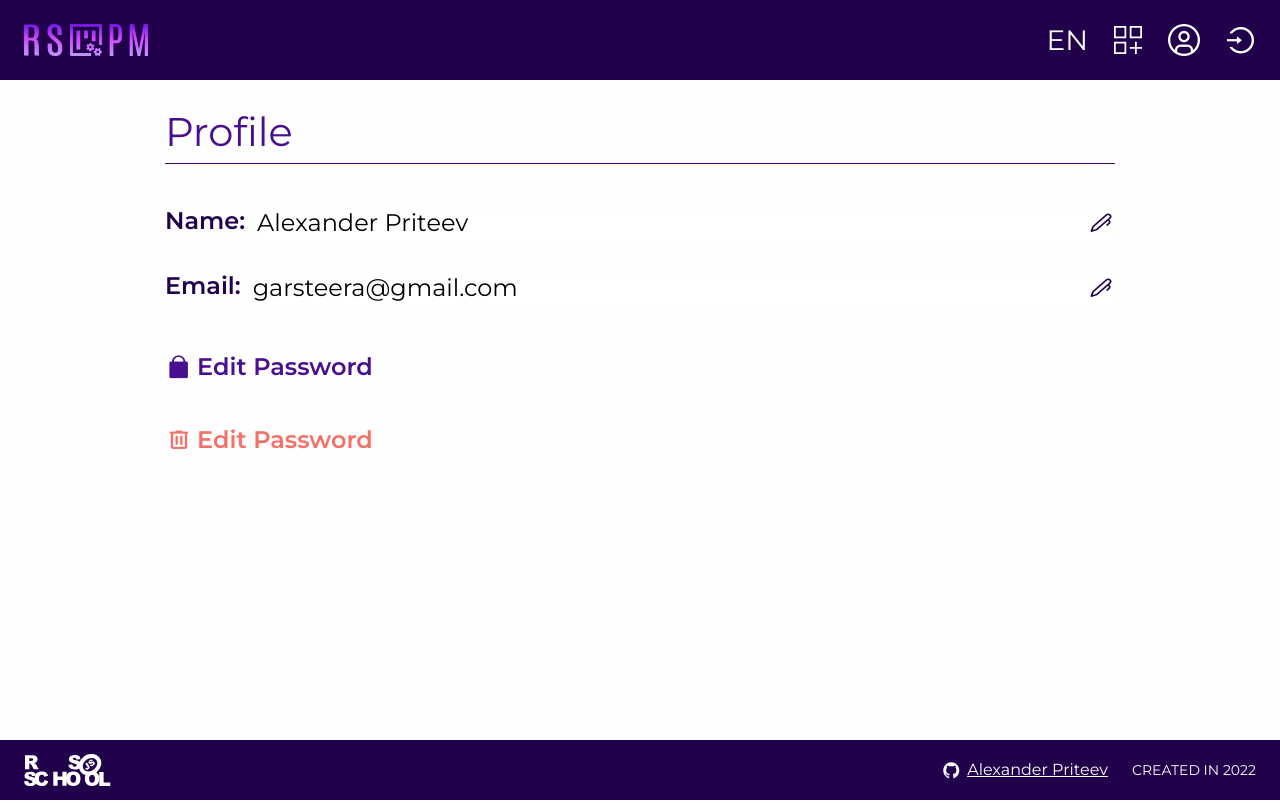
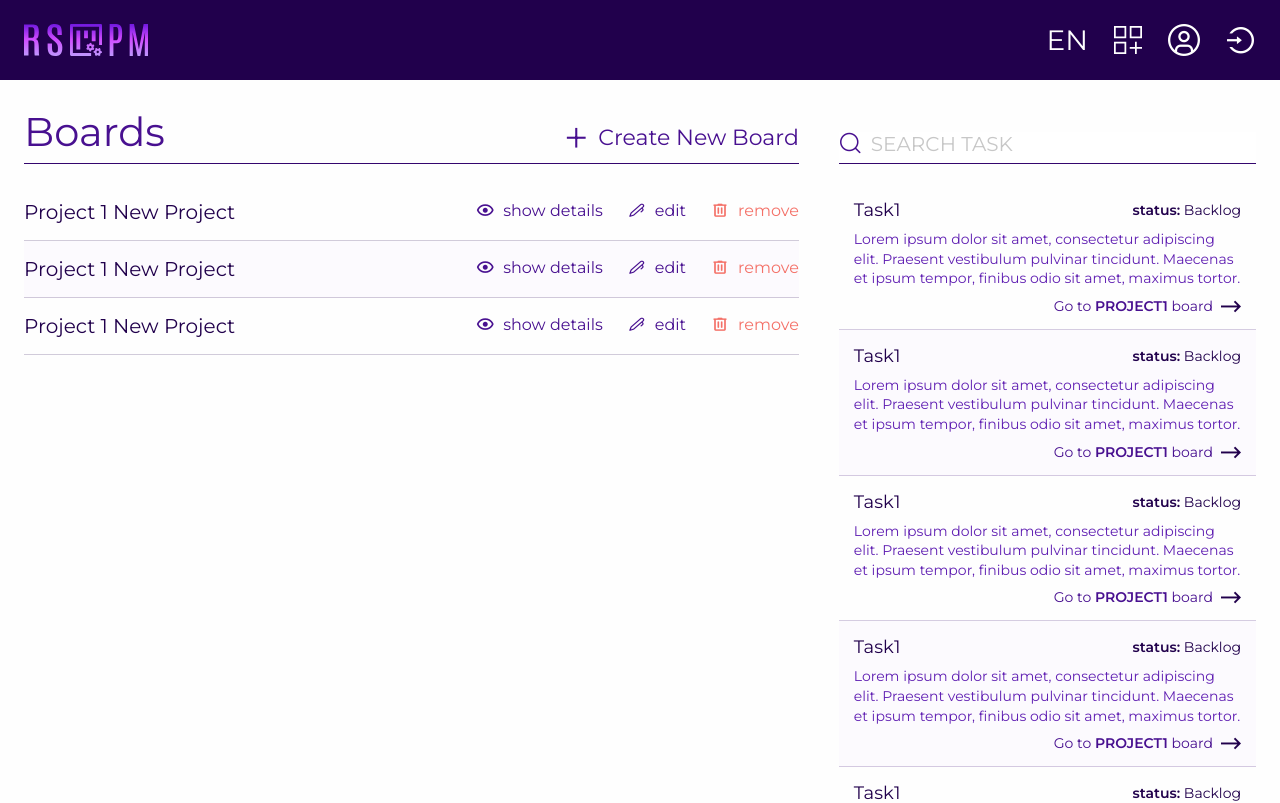
Before and after one commit to AlexanderPriteev/rss-project-management, a React (Create React App) app: page / in a window 1280 px wide. Shown: the top 803 px of the page. Built offline with nearby package versions, Linux system fonts and the light colour scheme.

Commit message:
feat: add main page

```diff
--- a/src/App.tsx
+++ b/src/App.tsx
@@ -2,7 +2,8 @@ import React from 'react';
 import './style.scss';
 import { Header } from './companents/hedear';
 import { Footer } from './companents/footer';
-import { Profile } from './pages/profile';
+import { Main } from './pages/main';
+// import { Profile } from './pages/profile';
 // import { Welcome } from './pages/welcome';
 // import { Login } from './pages/auth/login';
 // import { SignUp } from './pages/auth/sign-up';
@@ -15,7 +16,8 @@ function App() {
         {/*<Welcome />*/}
         {/*<Login />*/}
         {/*<SignUp />*/}
-        <Profile />
+        {/*<Profile />*/}
+        <Main />
       </main>
       <Footer />
     </>
--- a/src/assets/styles/page.scss
+++ b/src/assets/styles/page.scss
@@ -29,5 +29,6 @@
   border-bottom: .1rem solid $primary-800;
   display: flex;
   justify-content: space-between;
+  align-items: flex-end;
   gap: 2.4rem;
 }
--- /dev/null
+++ b/src/pages/main/boards/board/index.tsx
@@ -0,0 +1,57 @@
+import React, { useState } from 'react';
+
+//TODO
+interface IBoard {
+  id: string;
+  title: string;
+  description: string;
+  team: string;
+  date: string;
+  pm: string;
+  countTasks: string;
+}
+
+export const Board = function (card: IBoard) {
+  const [boardId, title, description, team, date, pm, count] = Object.values(card);
+  const [hide, setHide] = useState(true);
+  return (
+    <div className="board" id={boardId}>
+      <div className="board__head">
+        <h3 className="board-title">{title}</h3>
+        <div className="board-icon-list">
+          <span
+            className={`board-icon icon-${hide ? 'show' : 'hide'}`}
+            onClick={() => setHide(!hide)}
+          >
+            {hide ? 'show' : 'hide'} details
+          </span>
+          <span className="board-icon icon-pen">edit</span>
+          <span className="board-icon icon-delete c-red">remove</span>
+        </div>
+      </div>
+      <div className={`board__body ${hide && 'hide'}`}>
+        <div className="board__col-main">
+          <p className="board-about">{description}</p>
+          <div className="board-row">
+            <span className="board-subtitle">Team:</span>
+            <span className="board-data">{team}</span>
+          </div>
+        </div>
+        <div className="board__col-about">
+          <div className="board-row">
+            <span className="board-subtitle">Date of Creatian:</span>
+            <span className="board-data">{date}</span>
+          </div>
+          <div className="board-row">
+            <span className="board-subtitle">Project Manager:</span>
+            <span className="board-data">{pm}</span>
+          </div>
+          <div className="board-row">
+            <span className="board-subtitle">Count of Task:</span>
+            <span className="board-data">{count}</span>
+          </div>
+        </div>
+      </div>
+    </div>
+  );
+};
--- /dev/null
+++ b/src/pages/main/boards/index.tsx
@@ -0,0 +1,29 @@
+import React, { useState } from 'react';
+import { Board } from './board';
+
+const tmpBoard = {
+  id: '1234',
+  title: 'Project 1 New Project',
+  description:
+    'Lorem ipsum dolor sit amet, consectetur adipiscing elit. Praesent vestibulum pulvinar tincidunt. Maecenas et ipsum tempor, finibus odio sit amet, maximus tortor. Phasellus malesuada fringilla lacus vel volutpat. Nulla aliquam porta turpis eu bibendum. Praesent erat eros, ultricies vel arcu et, lacinia pharetra tellus.',
+  team: 'Alexander Priteev, Wade Warren, Cameron Williamson, Jane Cooper, Brooklyn Simmons, Leslie Alexander, Jenny Wilson',
+  date: '2022-11-12',
+  pm: 'Alexander Priteev',
+  countTasks: '9',
+};
+
+export const MainBoards = function () {
+  return (
+    <div className="main-boards">
+      <div className="headline">
+        Boards
+        <span className="board-new icon-add">Create New Board</span>
+      </div>
+      <div className="board-list">
+        <Board {...tmpBoard} />
+        <Board {...tmpBoard} />
+        <Board {...tmpBoard} />
+      </div>
+    </div>
+  );
+};
--- /dev/null
+++ b/src/pages/main/index.tsx
@@ -0,0 +1,12 @@
+import React from 'react';
+import { MainBoards } from './boards';
+import { MainTasks } from './tasks';
+
+export const Main = function () {
+  return (
+    <div className="main">
+      <MainBoards />
+      <MainTasks />
+    </div>
+  );
+};
--- /dev/null
+++ b/src/pages/main/main.scss
@@ -0,0 +1,249 @@
+.main {
+  width: 100%;
+  max-width: 161.5rem;
+  display: flex;
+  justify-content: space-between;
+  gap: 4rem;
+  margin: 0 auto;
+
+  &-boards {
+    width: 65%;
+    max-width: 95rem;
+    display: flex;
+    flex-direction: column;
+    gap: 2rem;
+  }
+  &-tasks{
+    width: 35%;
+    max-width: 53rem;
+    display: flex;
+    flex-direction: column;
+    gap: 2rem;
+  }
+  &-search{
+    width: 100%;
+    min-height: 5.2rem;
+    display: flex;
+    align-items: flex-end;
+    position: relative;
+    color: $primary-700;
+    &__icon{
+      width: 2.4rem;
+      height: 2.4rem;
+      font-size: 2.4rem;
+      display: inline-flex;
+      align-items: center;
+      justify-content: center;
+      position: absolute;
+      left: 0;
+      bottom: .8rem;
+    }
+    &__field{
+      font-size: 2rem;
+      line-height: 1;
+      display: block;
+      width: 100%;
+      box-sizing: border-box;
+      padding: 0 0 .7rem 3.2rem;
+      border: none;
+      outline: none;
+      border-bottom: .1rem solid $primary-800;
+      color: $primary-700;
+      &::placeholder{
+        opacity: .4;
+      }
+    }
+  }
+
+  &-card{
+    width: 100%;
+    box-sizing: border-box;
+    padding: 1.6rem 1.5rem;
+    display: flex;
+    flex-direction: column;
+    gap: 1rem;
+    border-bottom: .1rem solid rgba($primary-800, .2);
+    &:nth-child(even) {
+      background-color: rgba($primary-50, .2);
+    }
+    &__headline{
+      display: flex;
+      justify-content: space-between;
+      gap: 2rem;
+    }
+    &-status{
+      font-size: 1.4rem;
+      line-height: 2rem;
+      display: inline-block;
+      white-space: nowrap;
+      overflow: hidden;
+      max-width: 40%;
+      text-overflow: ellipsis;
+    }
+    &-title{
+      font-weight: $f-normal;
+      font-size: 1.8rem;
+      line-height: 2rem;
+    }
+    &-about{
+      font-size: 1.4rem;
+      line-height: 1.4;
+      color: $primary-600;
+      max-width: 39.6rem;
+    }
+    &-link{
+      display: flex;
+      align-items: center;
+      gap: .8rem;
+      margin-left: auto;
+      cursor: pointer;
+      transition: opacity .2s linear;
+      &:hover{
+        opacity: .8;
+      }
+      &:before{
+        order: 1;
+        overflow: hidden;
+        display: inline-flex;
+        align-items: center;
+        height: 1.4rem;
+        width: 2rem;
+        font-size: 2rem;
+      }
+      &-wrapper{
+        line-height: 1;
+        font-size: 1.4rem;
+        color: $primary-700;
+      }
+      &__name{
+        font-weight: $f-bold;
+        text-transform: uppercase;
+      }
+    }
+  }
+}
+
+.board {
+  width: 100%;
+  border-bottom: .1rem solid rgba($primary-900, .2);
+
+  &:nth-child(even) {
+    background-color: rgba($primary-50, .2);
+  }
+
+  &__head, &__body {
+    width: 100%;
+    display: flex;
+    align-items: flex-start;
+    justify-content: space-between;
+    gap: 2.4rem;
+  }
+
+  &__head {
+    padding: 1.6rem 0;
+  }
+
+  &__body {
+    padding-bottom: 2rem;
+    font-size: 1.4rem;
+  }
+
+  &__col {
+    &-main {
+      flex-grow: 1;
+      box-sizing: border-box;
+      padding-left: 2.4rem;
+      display: flex;
+      flex-direction: column;
+      gap: 1.2rem;
+    }
+
+    &-about {
+      min-width: 32.5rem;
+      display: flex;
+      flex-direction: column;
+      gap: .8rem;
+    }
+  }
+
+  &-row{
+    width: 100%;
+    display: flex;
+    gap: .8rem;
+  }
+  &-subtitle{
+    font-weight: $f-bold;
+  }
+
+  &-about{
+    box-sizing: border-box;
+    padding: 1.5rem;
+    background-color: rgba($primary-50, .6);
+    color: $primary-600;
+  }
+
+  &-title {
+    font-weight: $f-normal;
+    font-size: 2rem;
+  }
+
+  &-icon {
+    font-size: 16px;
+    color: $primary-700;
+    display: flex;
+    align-items: center;
+    gap: .8rem;
+    transition: opacity .2s linear;
+    cursor: pointer;
+
+    &:hover {
+      opacity: .8;
+    }
+
+    &:before {
+      width: 2rem;
+      height: 2rem;
+      min-width: 2rem;
+      font-size: 2rem;
+      display: inline-flex;
+      align-items: center;
+      justify-content: center;
+    }
+
+    &-list {
+      display: flex;
+      justify-content: flex-end;
+      min-width: 32.5rem;
+      gap: 2.4rem;
+    }
+
+  }
+
+
+  &-new {
+    display: inline-flex;
+    align-items: center;
+    gap: .8rem;
+    color: $primary-700;
+    cursor: pointer;
+    line-height: 1;
+    font-size: 2.2rem;
+    transition: opacity .2s linear;
+
+    &:hover {
+      opacity: .8;
+    }
+
+    &:before {
+      width: 2.8rem;
+      height: 2.8rem;
+      min-width: 2.8rem;
+      font-size: 2.8rem;
+      display: inline-flex;
+      align-items: center;
+      justify-content: center;
+    }
+  }
+
+
+}
--- /dev/null
+++ b/src/pages/main/tasks/index.tsx
@@ -0,0 +1,30 @@
+import React, { useState } from 'react';
+import { MainCard } from './task';
+
+const tpmTask = {
+  id: '124',
+  title: 'Task1',
+  status: 'Backlog',
+  description:
+    ' Lorem ipsum dolor sit amet, consectetur adipiscing elit. Praesent vestibulum pulvinar tincidunt. Maecenas et ipsum tempor, finibus odio sit amet, maximus tortor.',
+  projectId: '01',
+  projectName: 'PROJECT1',
+};
+
+export const MainTasks = function () {
+  return (
+    <div className="main-tasks">
+      <div className="main-search">
+        <i className="main-search__icon icon-search" />
+        <input type="text" className="main-search__field" placeholder="SEARCH TASK" />
+      </div>
+      <div className="main-card-list">
+        <MainCard {...tpmTask} />
+        <MainCard {...tpmTask} />
+        <MainCard {...tpmTask} />
+        <MainCard {...tpmTask} />
+        <MainCard {...tpmTask} />
+      </div>
+    </div>
+  );
+};
--- /dev/null
+++ b/src/pages/main/tasks/task/index.tsx
@@ -0,0 +1,31 @@
+import React from 'react';
+
+//TODO
+interface IMainCard {
+  id: string;
+  title: string;
+  status: string;
+  description: string;
+  projectId: string;
+  projectName: string;
+}
+
+export const MainCard = function (card: IMainCard) {
+  const [taskId, title, status, description, projectId, projectName] = Object.values(card);
+  return (
+    <div className="main-card" id={taskId}>
+      <div className="main-card__headline">
+        <h4 className="main-card-title">{title}</h4>
+        <span className="main-card-status">
+          <span className="bold">status:</span> {status}
+        </span>
+      </div>
+      <p className="main-card-about">{description}</p>
+      <span className="main-card-link icon-next-arrow">
+        <span className="main-card-link-wrapper" id={projectId}>
+          Go to <span className="main-card-link__name">{projectName}</span> board
+        </span>
+      </span>
+    </div>
+  );
+};
--- a/src/style.scss
+++ b/src/style.scss
@@ -13,6 +13,7 @@
 @import "./pages/welcome/welcome";
 @import "./pages/auth/auth";
 @import "./pages/profile/profile";
+@import "./pages/main/main";
 
 
 
```
